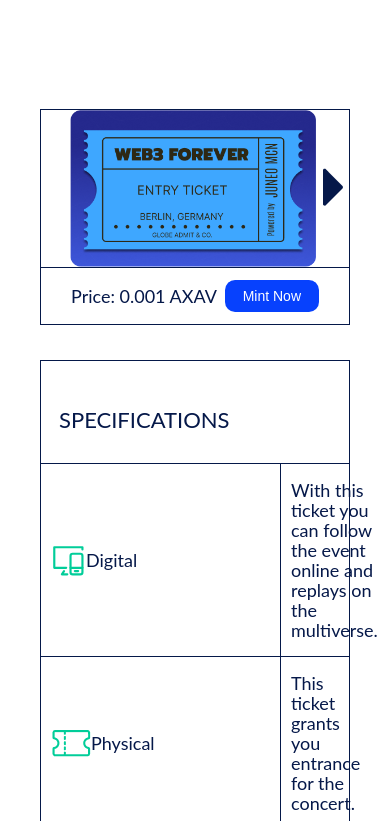
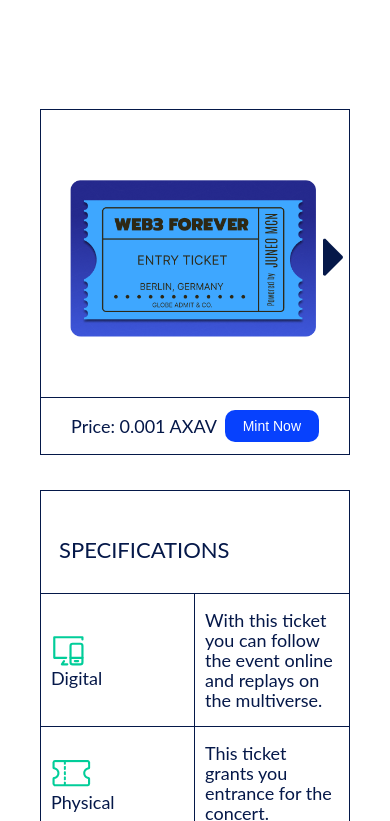
Before and after one commit to nlukic97/NFT-ticket-project, a React (Create React App) app in the folder interface/: page / in a window 390 px wide. Shown: the part 1243-2064 px from the top of the page. Built offline with nearby package versions, Linux system fonts and the light colour scheme.

Commit message:
mostly finished styling for MintSection

```diff
--- a/interface/src/components/MintSection.css
+++ b/interface/src/components/MintSection.css
@@ -12,7 +12,7 @@
 
 .imgSpecContainer {
     display: flex;
-    font-family: "Lato",sans-serif;
+    font-family: "Lato",sans-serif; /* todo check this font */
     color: var(--main-dark);
     font-size: 18px;
     line-height: 20px;
@@ -79,25 +79,30 @@
 }
 
 .imgSpecContainer .rightCard .iconTextDetailsContainer {
-    display: flex;
+    display: grid;
+    grid-template-columns: repeat(3,1fr);
 }
 
-.imgSpecContainer .rightCard .iconTextDetailsContainer .iconText,
 .imgSpecContainer .rightCard .iconTextDetailsContainer .details {
+    grid-column: 2/4;
     padding: 38px 32px;
     box-sizing: border-box;
 }
 
 .imgSpecContainer .rightCard .iconTextDetailsContainer .iconText {
-    /* flex: 2; */
-    min-width: 240px;
     display: flex;
     align-items: center;
+    padding: 38px 0 38px 32px;
+    box-sizing: border-box;
+}
+
+/* .imgSpecContainer .rightCard .iconTextDetailsContainer .details {
+    flex: 4;
 }
 
 .imgSpecContainer .rightCard .iconTextDetailsContainer > div:nth-child(2) {
     flex: 1;
-}
+} */
 
 
 .imgSpecContainer .rightCard .iconTextDetailsContainer > div:not(:last-child){
@@ -116,7 +121,16 @@
     content:url('../../public/icons/icon-membership.svg');
 }
 
-@media (max-width:700px){
+@media (max-width:1111px){
+    .imgSpecContainer .rightCard .iconTextDetailsContainer .iconText {
+        display: flex;
+        flex-direction: column;
+        align-items: flex-start;
+        justify-content: center;
+    }
+}
+
+@media (max-width:870px){
     .ticketSpecContainer {
         background:url("../../public/images/vectorBg2.png") no-repeat -150px 0 /contain;
     }
@@ -133,16 +147,27 @@
         border-bottom: 1px solid var(--main-dark);
     }
 
+    .imgSpecContainer .leftCard .ticketContainer {
+        padding-top: 70px;
+        padding-bottom: 60px;
+    }
+
     .imgSpecContainer .rightCard {
         margin-top: 35px;
     }
 
-    .imgSpecContainer .rightCard .iconTextDetailsContainer .iconText {
-        width: 105px;
+    .imgSpecContainer .rightCard .iconTextDetailsContainer {
+        grid-template-columns: repeat(3,1fr);
     }
 
     .imgSpecContainer .rightCard .iconTextDetailsContainer .iconText,
     .imgSpecContainer .rightCard .iconTextDetailsContainer .details {
         padding: 16px 10px;
     }
+
+    @media (max-width:441px) {
+        .imgSpecContainer .rightCard .iconTextDetailsContainer {
+            grid-template-columns: repeat(2,1fr);
+        }
+    }
 }
```
